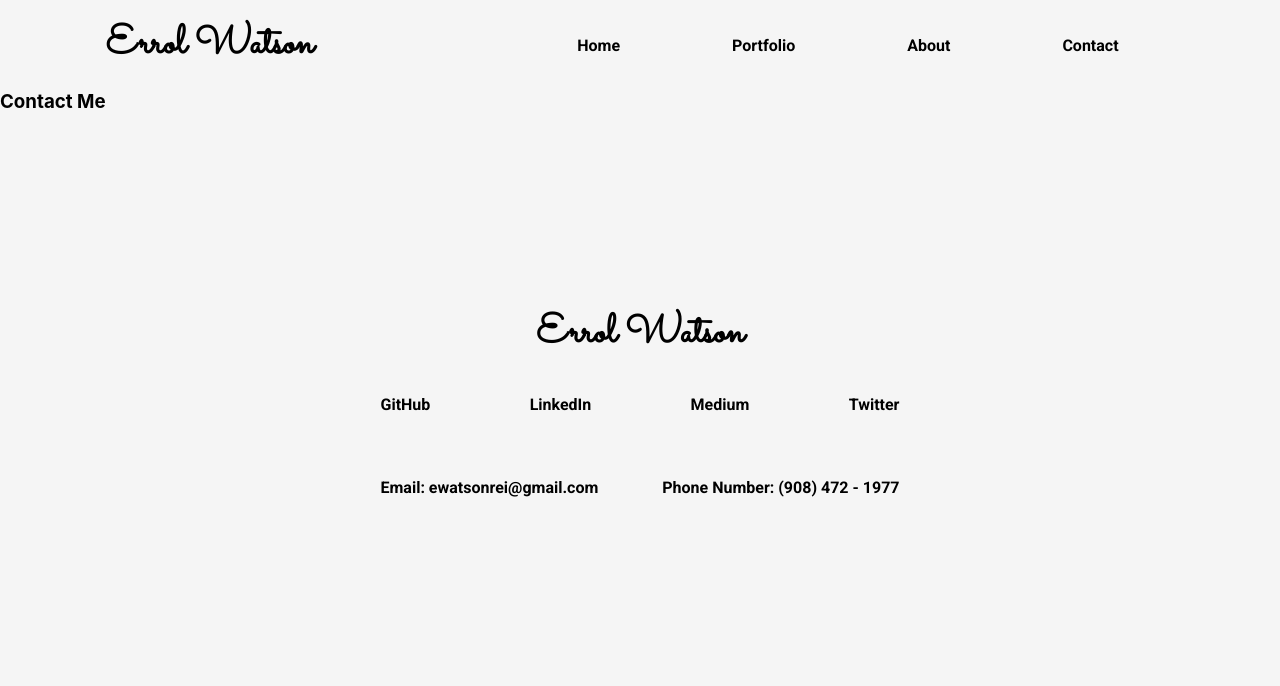
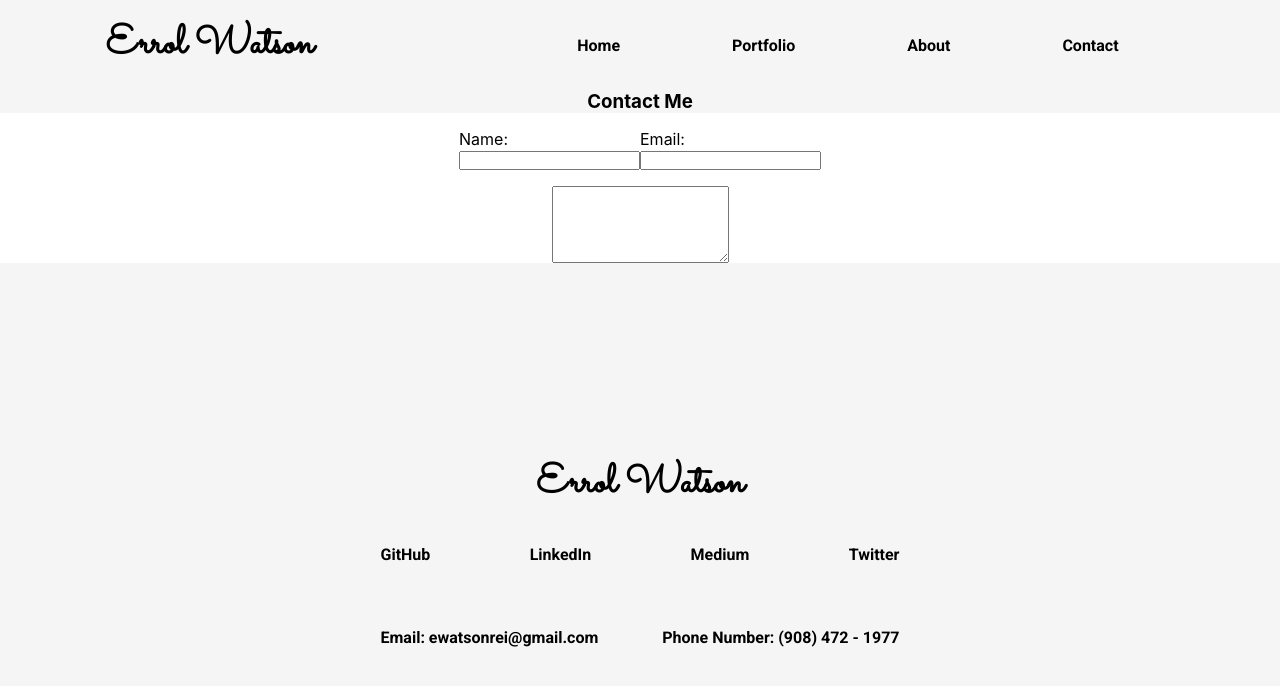
Before and after one commit to errolgh/portfolio, a React (Create React App) app: page /contact in a window 1280 px wide. Shown: the top 686 px of the page. Built offline with nearby package versions, Linux system fonts and the light colour scheme.

Commit message:
created contact form

```diff
--- a/package.json
+++ b/package.json
@@ -6,6 +6,7 @@
     "@testing-library/jest-dom": "^5.11.6",
     "@testing-library/react": "^11.2.2",
     "@testing-library/user-event": "^12.5.0",
+    "emailjs-com": "^2.6.4",
     "node-sass": "^4.14.1",
     "react": "^17.0.1",
     "react-dom": "^17.0.1",
--- a/src/components/ContactForm.js
+++ b/src/components/ContactForm.js
@@ -1,7 +1,46 @@
+import emailjs from 'emailjs-com'
+import '../styles/contactform.scss'
+
+
 export default function ContactForm() {
+
+    // emailjs.get
+
     return (
         <>
-            <h3>Contact Me</h3>
+            <h3 className="contact-me">Contact Me</h3>
+            <div className="contact-form-container">
+                <form id="contact-form">
+                    <div className="name-email">
+                        <div>
+                            <p>Name:</p>
+                            <input
+                                type='text'
+                                name='name'
+                                value={null}
+                                onChange={null}
+                                />
+                        </div>
+                        <div>
+                            <p>Email:</p>
+                            <input
+                                type='email'
+                                name='email'
+                                value={null}
+                                onChange={null}
+                                />
+                        </div>
+                    </div>
+                    <div className="message">
+                        <textarea
+                            rows="5"
+                        />
+                    </div>
+                </form>
+            </div>
         </>
     )
 }
+
+
+// adding emailjs form and sign up for emailjs
--- a/src/components/Footer.js
+++ b/src/components/Footer.js
@@ -6,10 +6,10 @@ export default function Footer() {
             <h1>Errol Watson</h1>
             <div>
                 <ul>
-                    <li><a href="https://github.com/errolgh" target="_blank">GitHub</a></li>
-                    <li><a href="https://linkedin.com/errolwatson" target="_blank">LinkedIn</a></li>
-                    <li><a href="https://medium.com/@ewatsonrei" target="_blank">Medium</a></li>
-                    <li><a href="https://twitter.com/realErrolWatson" target="_blank">Twitter</a></li>
+                    <li><a href="https://github.com/errolgh" target="_blank" rel="noreferrer">GitHub</a></li>
+                    <li><a href="https://linkedin.com/errolwatson" target="_blank" rel="noreferrer">LinkedIn</a></li>
+                    <li><a href="https://medium.com/@ewatsonrei" target="_blank" rel="noreferrer">Medium</a></li>
+                    <li><a href="https://twitter.com/realErrolWatson" target="_blank" rel="noreferrer">Twitter</a></li>
                 </ul>
                 <ul>
                     <li>Email: ewatsonrei@gmail.com</li>
--- /dev/null
+++ b/src/styles/contactform.scss
@@ -0,0 +1,21 @@
+.contact-me {
+    display: flex;
+    justify-content: center;
+    // text-align: center;
+}
+
+.contact-form-container {
+    display: flex;
+    justify-content: center;
+    background: white;
+
+    .name-email {
+        display: flex;
+        justify-content: space-evenly;
+        padding: 1rem .5rem 1rem .5rem;
+    }
+    .message {
+        display: flex;
+        justify-content: center;
+    }
+}
```
Also changed, not shown: src/components/App.js (+5 -2 lines), 2 other files (tests, documents, lock files or other folders).
